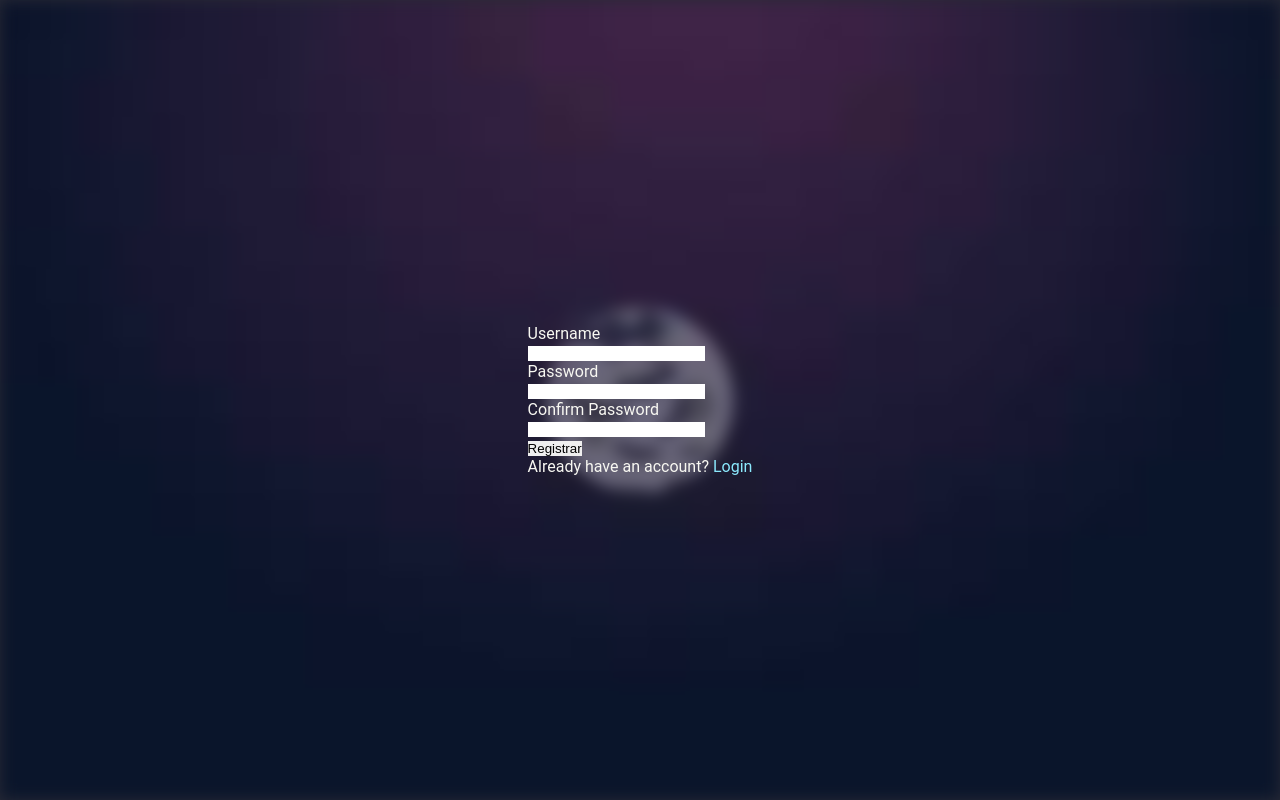
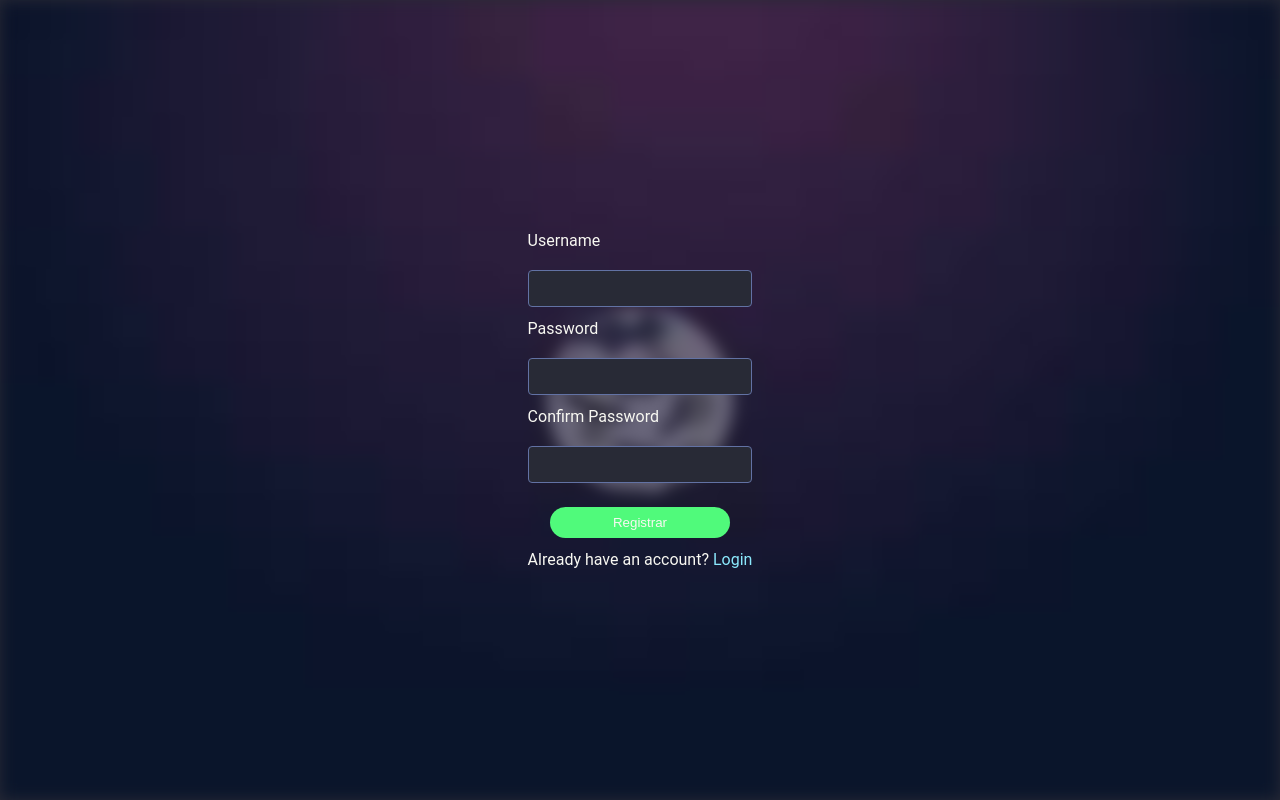
Before and after one commit to zanz1n/ws-messaging-example, a React (Vite) app in the folder packages/client/: page /register in a window 1280 px wide. Built offline with nearby package versions, Linux system fonts and the light colour scheme.

Commit message:
update login style [for login and register]

```diff
--- a/packages/client/src/css/Login.css
+++ b/packages/client/src/css/Login.css
@@ -0,0 +1,92 @@
+main {
+    padding-left: 8px;
+    padding-right: 8px;
+    padding: 20px;
+    background-color: var(--current-line);
+    border-radius: 8px;
+}
+
+form {
+    position: inherit;
+    width: 100%;
+    height: 100%;
+    display: flex;
+    flex-direction: column;
+    align-items: center;
+    justify-content: center;
+}
+
+.input-label {
+    width: 100%;
+    display: flex;
+    flex-direction: column;
+    align-items: center;
+}
+
+form label {
+    width: 100%;
+    color: var(--foreground);
+    margin-bottom: 8px;
+}
+
+.form-input {
+    margin-top: 13px;
+    width: 92%;
+    padding: 8px;
+    border-radius: 4px;
+    border: 1px solid var(--comment);
+    background-color: var(--background);
+    color: var(--foreground);
+}
+
+.form-input input {
+    width: 100%;
+    border: none;
+    background-color: transparent;
+    color: var(--foreground);
+    outline: none;
+}
+
+form button {
+    width: 80%;
+    padding: 8px;
+    border-radius: 20px;
+    background: var(--green);
+    color: var(--foreground);
+}
+
+form button:hover {
+    cursor: pointer;
+    background: var(--green-hover);
+}
+
+@media screen and (min-width: 768px) {
+
+    form button,
+    .form-input,
+    .switch-pages {
+        margin-top: 12px;
+        margin-bottom: 12px;
+    }
+
+    .register {
+        width: 450px;
+        height: 420px;
+    }
+
+    .login {
+        width: 450px;
+        height: 330px
+    }
+}
+
+@media screen and (max-width: 768px) {
+    main {
+        width: 85%;
+        height: 50%;
+    }
+
+    form {
+        gap: 22px;
+    }
+}
```
